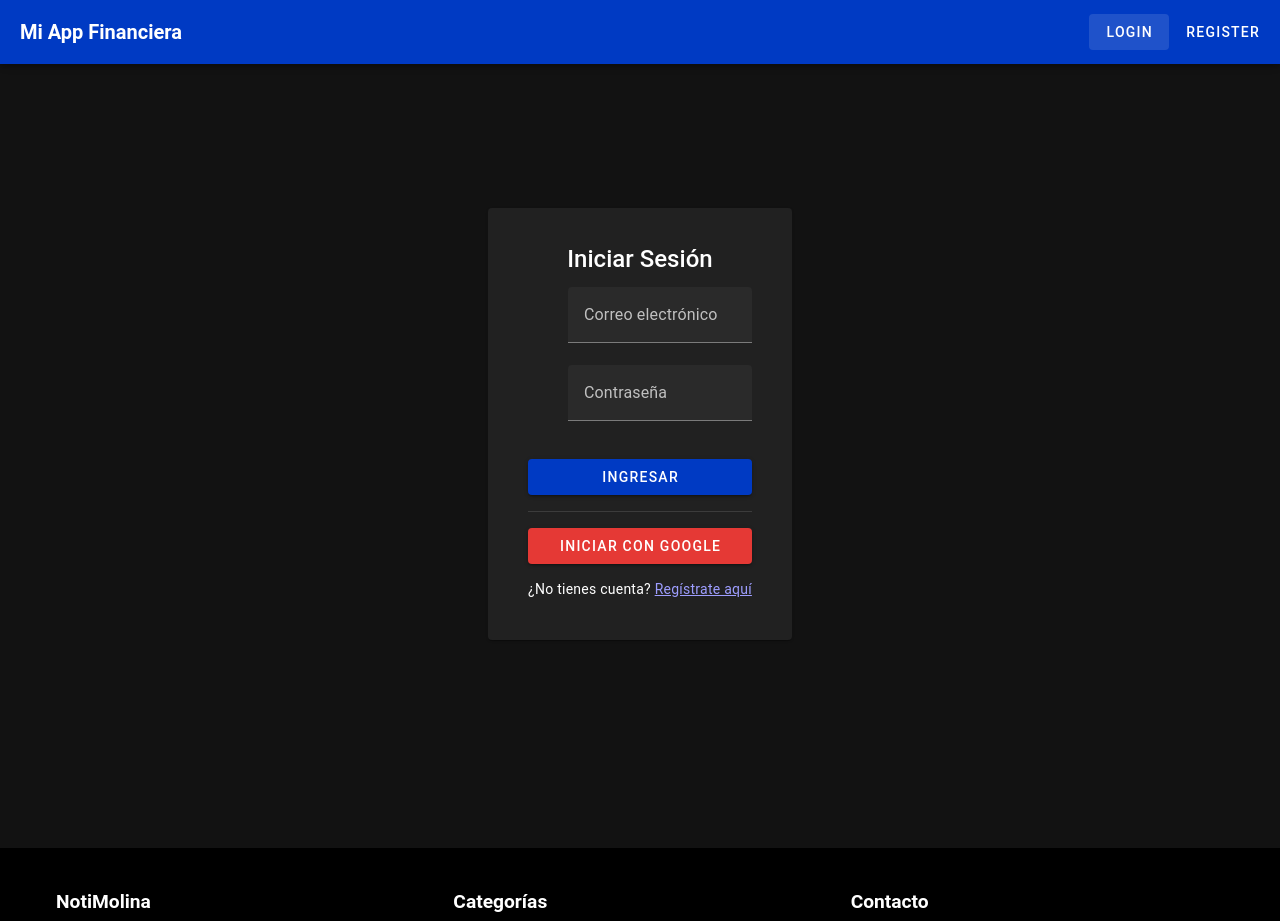
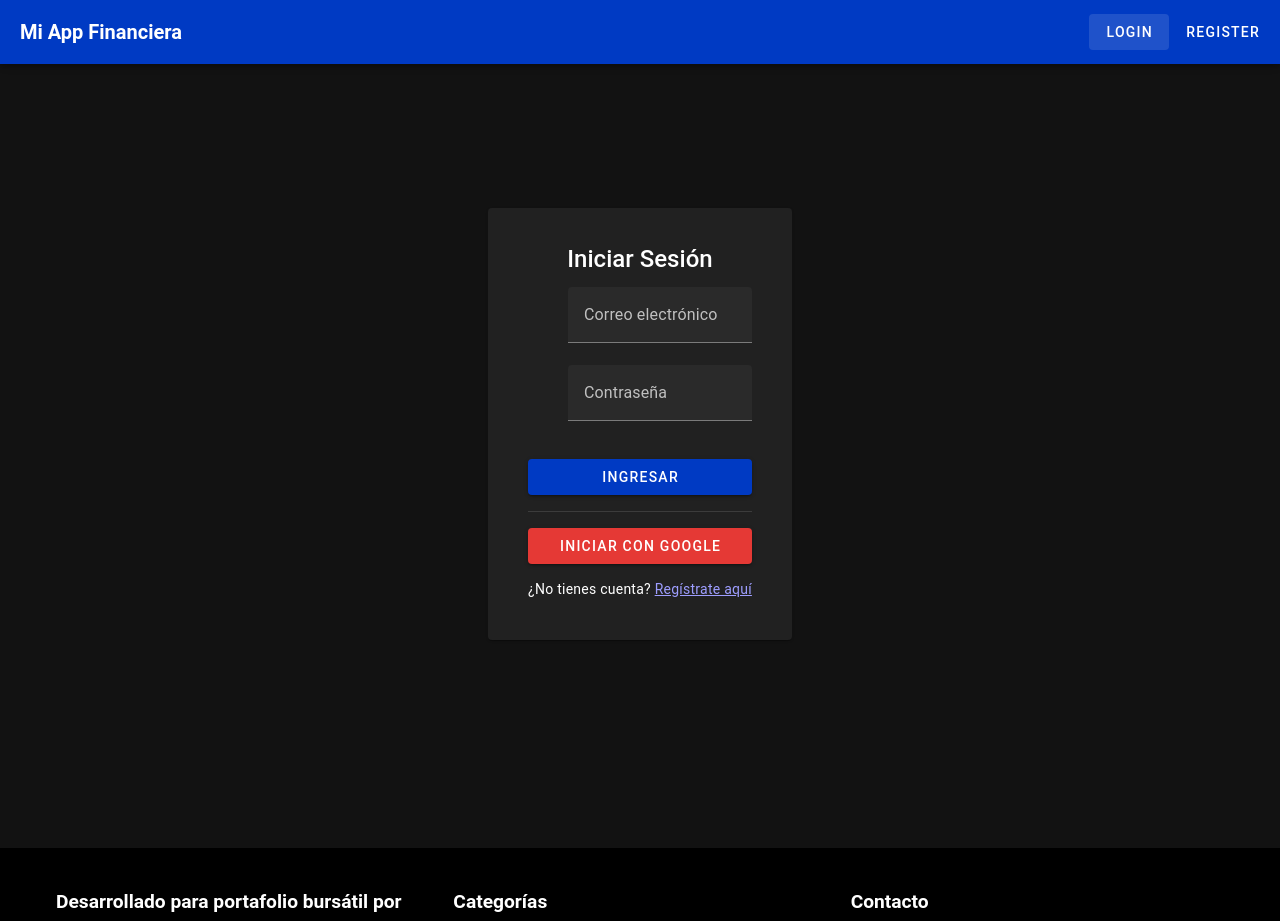
Before and after one commit to HariiSeldonZLV/bursatil, a Vue app: page /login in a window 1280 px wide. Shown: the top 921 px of the page. Built offline with nearby package versions, Linux system fonts and the light colour scheme; the HTML template or start-up script is replaced by a standard one.

Commit message:
footer corregido

```diff
--- a/src/components/Footer.vue
+++ b/src/components/Footer.vue
@@ -9,7 +9,7 @@
 
         <!-- LOGO / DESCRIPCIÓN -->
         <v-col cols="12" md="4">
-          <h5 class="footer-title white--text">NotiMolina</h5>
+          <h5 class="footer-title white--text">Desarrollado para portafolio bursátil por Denis Salinas</h5>
           <p class="footer-text white--text">
             Portal independiente de noticias bursátiles y actualidad financiera.
           </p>
```
